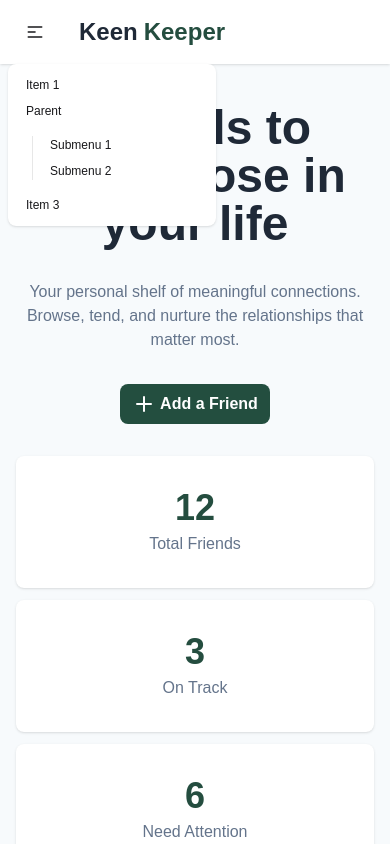
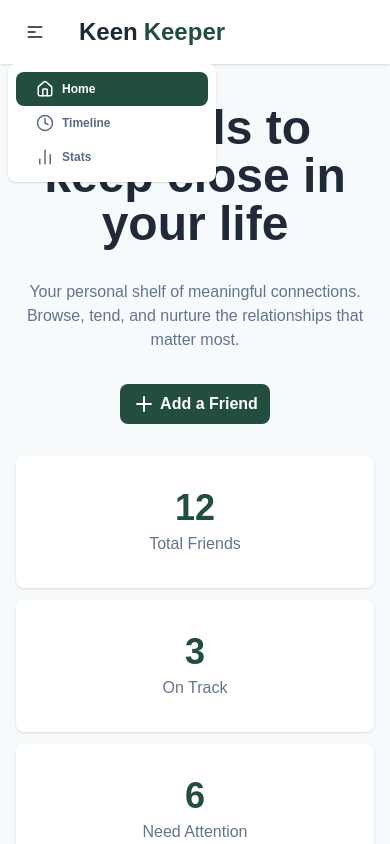
Before and after one commit to rupesh-saha/A07-KinKeeper, a React (Vite) app: page / in a window 390 px wide. Both pictures are taken after a click on the button 35 px from the left and 32 px from the top of the page. Shown: the top 844 px of the page. Built offline with nearby package versions, Linux system fonts and the light colour scheme.

Commit message:
navbar fixed for sm devices

```diff
--- a/src/Components/NavBar/NavBar.jsx
+++ b/src/Components/NavBar/NavBar.jsx
@@ -29,15 +29,7 @@ const NavBar = () => {
           <ul
             tabIndex="-1"
             className="menu menu-sm dropdown-content bg-base-100 rounded-box z-1 mt-3 w-52 p-2 shadow">
-            <li><a>Item 1</a></li>
-            <li>
-              <a>Parent</a>
-              <ul className="p-2">
-                <li><a>Submenu 1</a></li>
-                <li><a>Submenu 2</a></li>
-              </ul>
-            </li>
-            <li><a>Item 3</a></li>
+            {Links}
           </ul>
         </div>
         <a className="btn btn-ghost text-2xl md:text-3xl font-extrabold text-[#1F2937]">Keen<span className="text-[#244D3F]">Keeper</span></a>
```
